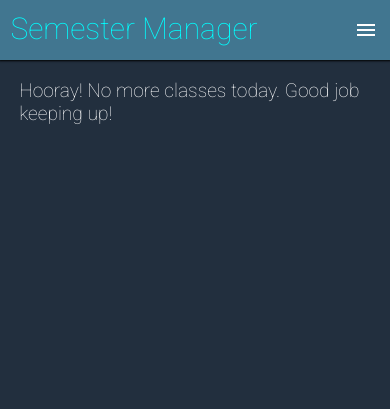
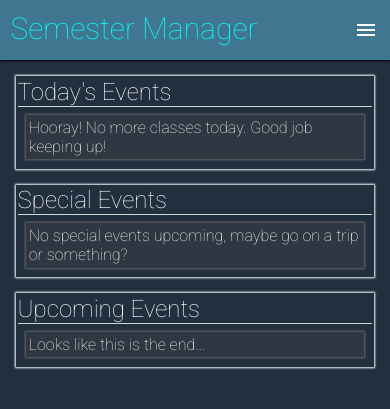
Before and after one commit to shantanu404/semester_manager, a Django app: page /events in a window 390 px wide. Shown: the top 409 px of the page. Run offline with Django 3.2, Linux system fonts and the light colour scheme; data that the repository does not hold is empty.

Commit message:
Add support upcoming event and special events (like quizzes)

```diff
--- a/events/admin.py
+++ b/events/admin.py
@@ -92,8 +92,9 @@ class EventStatusFilter(admin.SimpleListFilter):
 
 @admin.register(Event)
 class EventAdmin(admin.ModelAdmin):
-    list_display = ('name', 'begin_time', 'end_time', 'status')
-    list_filter = ('begin_time', EventStatusFilter)
+    list_display = ('name', 'begin_time', 'end_time', 'special', 'status')
+    list_editable = ('special',)
+    list_filter = ('begin_time', 'special', EventStatusFilter)
     search_fields = ('name',)
     list_per_page = 20
     ordering = ['begin_time']
--- a/events/models.py
+++ b/events/models.py
@@ -7,6 +7,7 @@ from tinymce.models import HTMLField
 
 class Event(models.Model):
     name = models.CharField(max_length=256, blank=False)
+    special = models.BooleanField(blank=False, default=False)
     begin_time = models.DateTimeField('Start', blank=False)
     end_time = models.DateTimeField('End', blank=False)
     description = HTMLField(blank=False)
--- a/events/static/events/menu.css
+++ b/events/static/events/menu.css
@@ -7,10 +7,6 @@
 }
 
 @media screen and (max-width: 600px) {
-    .body {
-        overflow-x: hidden;
-    }
-
     .menu-items {
         box-shadow: 1px 1px 2px 2px gray;
         border-left: 1px solid lightskyblue;
--- a/events/static/events/style.css
+++ b/events/static/events/style.css
@@ -49,11 +49,21 @@ a:hover {
     font-size: 1.5em;
 }
 
-#events {
-    font-size: larger;
+.container {
+    display: block;
+}
+
+.card {
+    box-shadow: 0px 0px 2px 1px white;
     display: flex;
     margin: 1em;
     flex-direction: column;
+    padding: 0.1em;
+}
+
+#special {
+    float: right;
+    margin-top: 0em;
 }
 
 .event {
@@ -121,3 +131,25 @@ a:hover {
     color: black;
     background-color: lime;
 }
+
+
+@media screen and (max-width: 600px) {
+    .container {
+        display: flex;
+        flex-direction: column;
+    }
+
+    .card {
+        margin-bottom: 0em;
+    }
+
+    #special {
+        order: 1;
+        margin-top: 1em;
+    }
+
+    #upcoming {
+        order: 2;
+    }
+
+}
--- a/events/templates/events/events.html
+++ b/events/templates/events/events.html
@@ -3,7 +3,34 @@
 {% block content %}
     {% load tz %}
 
-    <div id="events">
+    <div class="container">
+        <div id="special" class="card">
+        <div class="header">Special Events</div>
+        {% if special_events %}
+            {% for event in special_events %}
+                <div class="event">
+                    <div class="header">
+                        <p>
+                            {{ event.name }} <br>
+                            <small class="time">
+                                {{ event.begin_time| localtime | date }} <br>
+                                {{ event.begin_time | localtime | time:"G:i"}} -
+                                {{ event.end_time | localtime | time:"G:i"}}
+                            </small>
+                        </p>
+                    </div>
+                    <div class="description">
+                        {{ event.description | safe }}
+                    </div>
+                </div>
+            {% endfor %}
+        {% else %}
+            <div class="event">No special events upcoming, maybe go on a trip or something?</div>
+        {% endif %}
+        </div>
+
+        <div id="events" class="card">
+            <div class="header">Today's Events</div>
         {% if events %}
             {% for event in events %}
                 <div class="event">
@@ -31,7 +58,42 @@
                 </div>
             {% endfor %}
         {% else %}
-        <p>Hooray! No more classes today. Good job keeping up!</p>
+            <div class="event">Hooray! No more classes today. Good job keeping up!</div>
         {% endif %}
         </div>
+
+        <div id="upcoming" class="card">
+        <div class="header">Upcoming Events</div>
+        {% if upcoming_events %}
+            {% for event in upcoming_events %}
+                <div class="event">
+                    <div class="header">
+                        <p>
+                            {{ event.name }} <br>
+                            <small class="time">
+                                {{ event.begin_time| localtime | date }},
+                                {{ event.begin_time | localtime | time:"G:i"}} -
+                                {{ event.end_time | localtime | time:"G:i"}}
+                            </small>
+                        </p>
+                        <span class="material-icons">
+                            {% if event.status == 'done' %}
+                                done
+                            {% elif event.status == 'scheduled' %}
+                                upcoming
+                            {% else %}
+                                autorenew
+                            {% endif %}
+                        </span>
+                    </div>
+                    <div class="description">
+                        {{ event.description | safe }}
+                    </div>
+                </div>
+            {% endfor %}
+        {% else %}
+            <div class="event">Looks like this is the end...</div>
+        {% endif %}
+        </div>
+    </div>
 {% endblock %}
--- a/events/views.py
+++ b/events/views.py
@@ -1,3 +1,5 @@
+import datetime
+
 from django.shortcuts import render
 from django.utils import timezone
 
@@ -6,12 +8,26 @@ from .models import Event, RoutineClass, WEEKDAYS
 
 def index(request):
     now = timezone.localtime()
+    today = timezone.make_aware(datetime.datetime(day=now.day,
+                                                  month=now.month,
+                                                  year=now.year))
+
     events = Event.objects.filter(begin_time__day=now.day,
                                   begin_time__month=now.month,
                                   begin_time__year=now.year,
                                   end_time__gte=now).order_by('begin_time')
 
-    return render(request, 'events/events.html', {'events': events})
+    special_events = Event.objects.filter(special=True, end_time__gte=now).order_by('begin_time')
+
+    tomorrow = today + datetime.timedelta(days=1)
+
+    upcoming_events = Event.objects.filter(begin_time__gte=tomorrow)\
+                                   .order_by('begin_time')[:10]
+
+    return render(request, 'events/events.html', {'events': events,
+                                                  'special_events': special_events,
+                                                  'upcoming_events': upcoming_events,
+                                                  })
 
 
 def routine(request):
```
Also changed, not shown: events/migrations/0006_event_special.py (added), events/migrations/0007_alter_event_special.py (added). Lines whose indentation alone changed are shown as unchanged.
